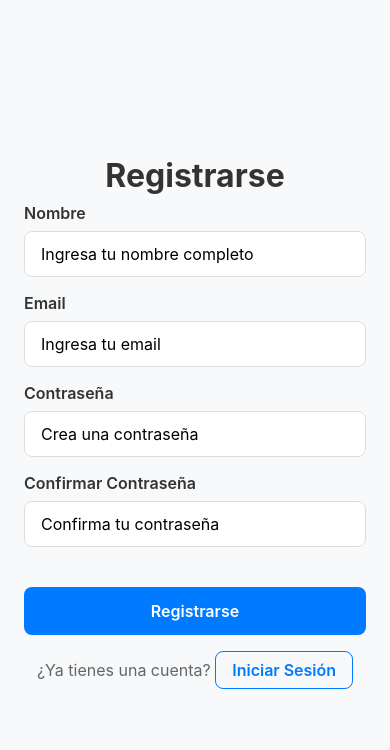
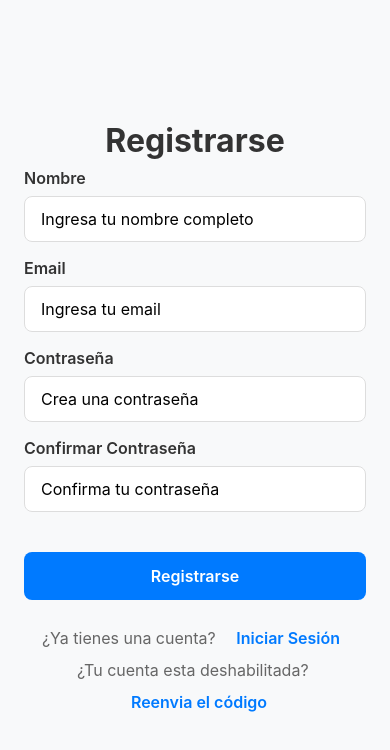
Before and after one commit to Cabitta/FITGYM-ReactNative-FE, a React Native app: screen /Register in a window 390 px wide. Shown: the top 750 px of the page. Built offline with nearby package versions, Linux system fonts and the light colour scheme.

Commit message:
agrego funcionalidad de reenvio de otp

```diff
--- a/src/auth/AuthProvider.jsx
+++ b/src/auth/AuthProvider.jsx
@@ -64,6 +64,12 @@ export function AuthProvider({ children }) {
     return res;
   };
 
+  const resendOtp = async (email) => {
+    // Calls authService.resendOtp which uses POST /api/auth/send-otp
+    const res = await authService.resendOtp(email);
+    return res;
+  };
+
   const logout = async () => {
     const res = await authService.logout();
     tokenManager.clear();
@@ -74,7 +80,16 @@ export function AuthProvider({ children }) {
 
   return (
     <AuthContext.Provider
-      value={{ user, token, loading, login, logout, register, verifyOtp }}
+      value={{
+        user,
+        token,
+        loading,
+        login,
+        logout,
+        register,
+        verifyOtp,
+        resendOtp,
+      }}
     >
       {children}
     </AuthContext.Provider>
--- a/src/auth/screens/LoginScreen.jsx
+++ b/src/auth/screens/LoginScreen.jsx
@@ -128,7 +128,7 @@ const LoginScreen = ({ navigation }) => {
                   title="Registrarse"
                   onPress={handleRegisterPress}
                   variant="secondary"
-                  style={styles.registerButton}
+                  style={[styles.registerButton, styles.linkButton]}
                 />
               </View>
             </View>
@@ -204,6 +204,14 @@ const styles = StyleSheet.create({
     paddingHorizontal: 16,
     minHeight: "auto",
   },
+  linkButton: {
+    borderWidth: 0,
+    backgroundColor: "transparent",
+    paddingVertical: 10,
+    paddingHorizontal: 8,
+    minHeight: 44,
+    marginLeft: 8,
+  },
 });
 
 export default LoginScreen;
--- a/src/auth/screens/OtpScreen.jsx
+++ b/src/auth/screens/OtpScreen.jsx
@@ -18,7 +18,8 @@ const OtpScreen = ({ navigation, route }) => {
   const [otp, setOtp] = useState("");
   const [loading, setLoading] = useState(false);
 
-  const { verifyOtp } = useAuth();
+  const { verifyOtp, resendOtp } = useAuth();
+  const [resendLoading, setResendLoading] = useState(false);
 
   const handleVerify = async () => {
     if (!email.trim() || !otp.trim()) {
@@ -44,6 +45,26 @@ const OtpScreen = ({ navigation, route }) => {
     navigation.navigate("Login");
   };
 
+  const handleResend = async () => {
+    if (!email.trim()) {
+      Alert.alert("Error", "Por favor ingresa el email para reenviar");
+      return;
+    }
+    setResendLoading(true);
+    try {
+      const r = await resendOtp(email.trim());
+      if (r.success) {
+        Alert.alert("OK", "Código reenviado al email si existe");
+      } else {
+        Alert.alert("Error", r.error || "No se pudo reenviar el código");
+      }
+    } catch (e) {
+      Alert.alert("Error", "Ocurrió un error inesperado");
+    } finally {
+      setResendLoading(false);
+    }
+  };
+
   return (
     <SafeAreaView style={styles.container}>
       <KeyboardAvoidingView
@@ -51,7 +72,7 @@ const OtpScreen = ({ navigation, route }) => {
         style={styles.container}
       >
         <View style={styles.content}>
-          <Text style={styles.title}>Verificar Código OTP</Text>
+          <Text style={styles.title}>Habilitar Cuenta</Text>
 
           <Text style={styles.label}>Email</Text>
           <TextInput
@@ -79,6 +100,19 @@ const OtpScreen = ({ navigation, route }) => {
           >
             <Text style={styles.buttonText}>
               {loading ? "Verificando..." : "Verificar"}
+            </Text>
+          </TouchableOpacity>
+
+          <TouchableOpacity
+            style={[
+              styles.buttonSecondary,
+              resendLoading && styles.buttonDisabled,
+            ]}
+            onPress={handleResend}
+            disabled={resendLoading}
+          >
+            <Text style={styles.buttonText}>
+              {resendLoading ? "Enviando..." : "Reenviar código"}
             </Text>
           </TouchableOpacity>
 
@@ -119,6 +153,13 @@ const styles = StyleSheet.create({
     marginTop: 20,
     alignItems: "center",
   },
+  buttonSecondary: {
+    backgroundColor: "#007bff",
+    padding: 12,
+    borderRadius: 8,
+    marginTop: 12,
+    alignItems: "center",
+  },
   buttonDisabled: { opacity: 0.7 },
   buttonText: { color: "#fff", fontWeight: "600" },
   secondary: { marginTop: 16, alignItems: "center" },
--- a/src/auth/screens/RegisterScreen.jsx
+++ b/src/auth/screens/RegisterScreen.jsx
@@ -172,7 +172,20 @@ const RegisterScreen = ({ navigation }) => {
                   title="Iniciar Sesión"
                   onPress={handleLoginPress}
                   variant="secondary"
-                  style={styles.loginButton}
+                  style={[styles.loginButton, styles.linkButton]}
+                />
+              </View>
+              <View style={styles.loginContainer}>
+                <Text style={styles.loginText}>
+                  ¿Tu cuenta esta deshabilitada?{" "}
+                </Text>
+                <AuthButton
+                  title="Reenvia el código"
+                  onPress={() =>
+                    navigation.navigate("Otp", { email: formData.email.trim() })
+                  }
+                  variant="secondary"
+                  style={[styles.loginButton, styles.linkButton]}
                 />
               </View>
             </View>
@@ -219,6 +232,9 @@ const styles = StyleSheet.create({
   registerButton: {
     marginTop: 24,
     marginBottom: 16,
+    borderWidth: 0,
+    minHeight: 48,
+    paddingVertical: 12,
   },
   loginContainer: {
     flexDirection: "row",
@@ -235,6 +251,25 @@ const styles = StyleSheet.create({
     paddingHorizontal: 16,
     minHeight: "auto",
   },
+  linkButton: {
+    borderWidth: 0,
+    backgroundColor: "transparent",
+    paddingVertical: 10,
+    paddingHorizontal: 8,
+    minHeight: 44,
+    marginLeft: 8,
+  },
+  resendContainer: {
+    marginTop: 8,
+    flexDirection: "row",
+    justifyContent: "center",
+    alignItems: "center",
+    flexWrap: "wrap",
+  },
+  resendText: {
+    fontSize: 16,
+    color: "#666",
+  },
 });
 
 export default RegisterScreen;
--- a/src/auth/services/authService.js
+++ b/src/auth/services/authService.js
@@ -123,6 +123,19 @@ class AuthService {
     }
   }
 
+  async resendOtp(email) {
+    try {
+      await axiosInstance.post('auth/send-otp', { email });
+      return { success: true };
+    } catch (error) {
+      console.error('Error en resendOtp:', error);
+      return {
+        success: false,
+        error: error.response?.data?.message || 'Error al reenviar OTP',
+      };
+    }
+  }
+
   async logout() {
     try {
       await storage.removeItem('access_token');
```
